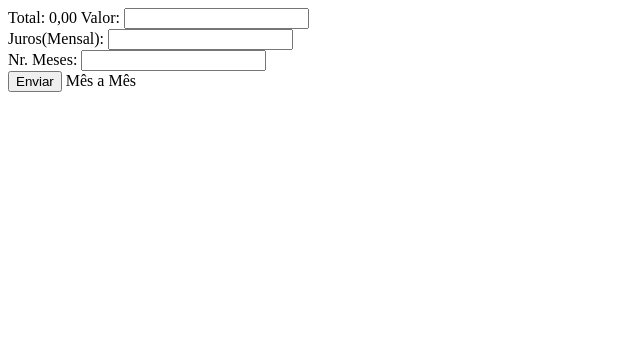
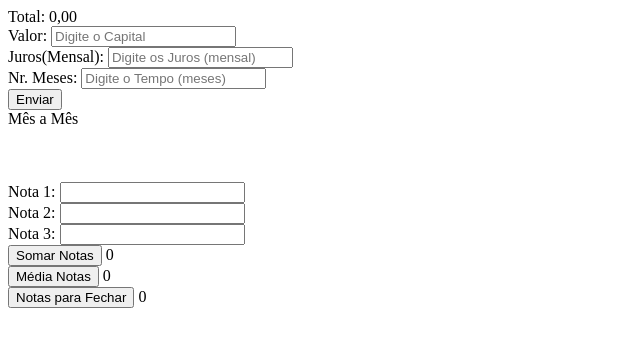
Before and after one commit to biaap22/primeiroe_3t, a plain HTML site: page index.html in a window 1280 px wide. Shown: the whole page, without its empty margins (0-640 px from the left). Drawn offline with Linux system fonts and the light colour scheme.

Commit message:
Update index.html

```diff
--- a/index.html
+++ b/index.html
@@ -1,23 +1,36 @@
 <!DOCTYPE html>
-<html lang="en">
+<html lang="pt-br" dir="ltr">
 
 <head>
-    <meta charset="UTF-8">
-    <meta http-equiv="X-UA-Compatible" content="IE=edge">
-    <meta name="viewport" content="width=device-width, initial-scale=1.0">
-    <title>Document</title>
-    <script src="estudo.js"></script>
+  <meta charset="utf-8">
+  <meta http-equv="X-UA-Compatible" content="IE=edge">
+  <meta name="viewport" content="width=device-widh , initial-scale=1.0">
+  <title>Primeiro E</title>
+  <script src="estudo.js"></script>
 </head>
 
 <body>
-    <div class="calculadora">
-        <span id="total">Total: 0,00</span>
-    Valor: <input id="valor" type="text"><br>
-    Juros(Mensal): <input id="juros" type="text"><br>
-    Nr. Meses: <input id="meses" type="text"><br>
-    <button onclick="calcula()">Enviar</button>
-    <span id="mes">Mês a Mês </span>
-</div>
+  <div class="calculadora">
+    <span id="total">Total: 0,00</span><br>
+    Valor: <input id="valor" placeholder="Digite o Capital" type="text"><br>
+    Juros(Mensal): <input id="juros" placeholder="Digite os Juros (mensal)" type="text"><br>
+    Nr. Meses: <input id="meses" placeholder="Digite o Tempo (meses)" type="text"><br>
+    <button onclick="calcula()">Enviar</button><br>
+    <span id="mes">Mês a Mês</span>
+  </div>
+
+  <br><br><br>
+
+  Nota 1: <input id="t1" type="text"><br>
+  Nota 2: <input id="t2" type="text"><br>
+  Nota 3: <input id="t3" type="text"><br>
+
+  <button onclick="somarNotas()">Somar Notas</button>
+  <span id="resultadosoma">0</span><br>
+  <button onclick="mediaNotas()">Média Notas</button>
+  <span id="resultadomedia">0</span><br>
+  <button onclick="fecharNotas()">Notas para Fechar</button>
+  <span id="resultadofechar">0</span><br>
+
 </body>
-
-</html>
+<html>
```
